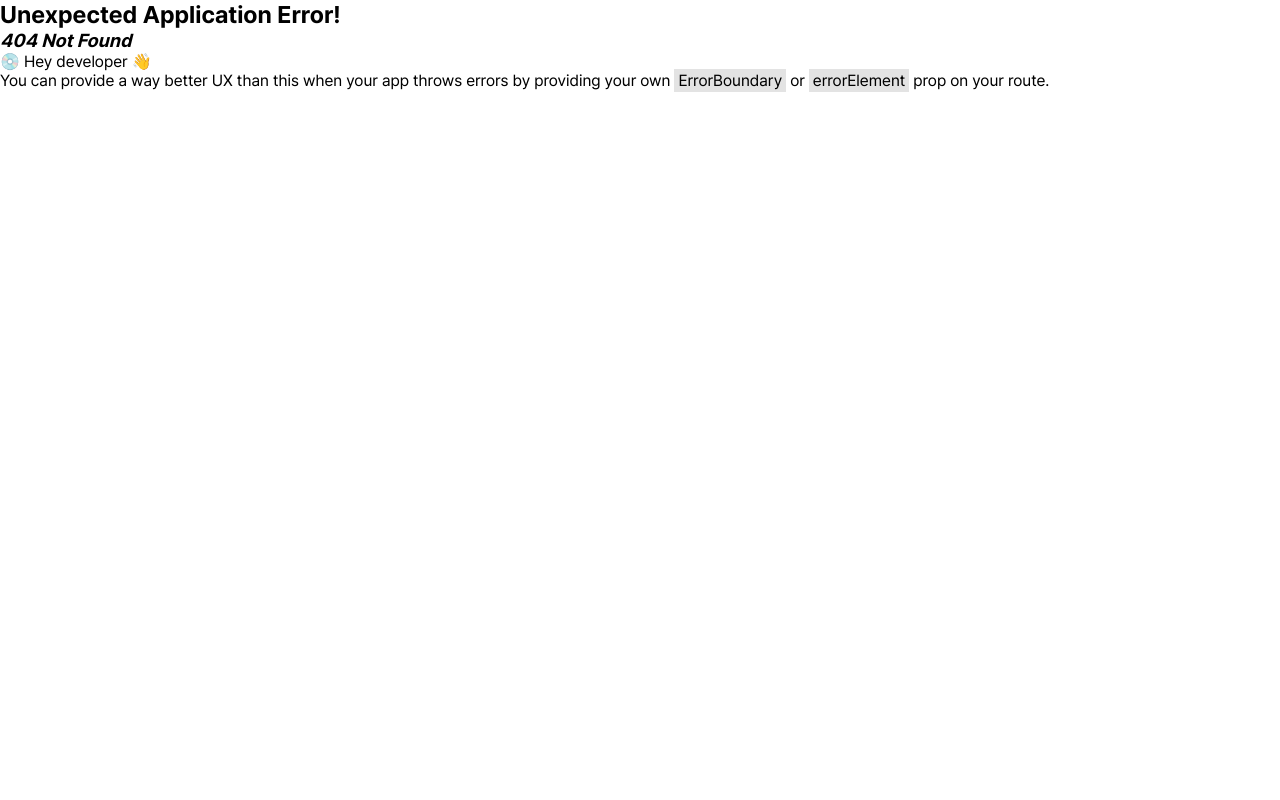
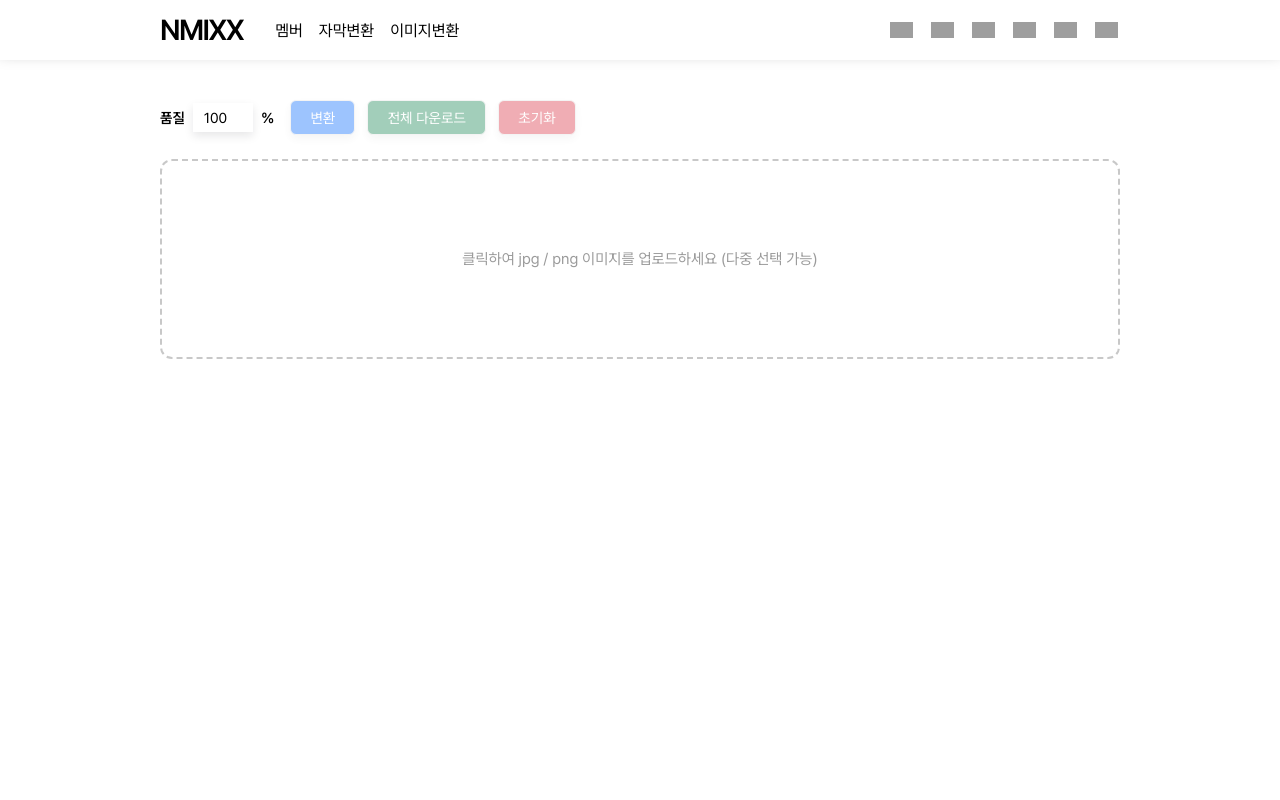
Before and after one commit to Leewonno/lyrics, a React (Vite) app: page /image-convert in a window 1280 px wide. Before the commit this address had no page. Shown: the top 800 px of the page. Built offline with nearby package versions, Linux system fonts and the light colour scheme; grey boxes are pictures that could not be loaded.

Commit message:
[FEAT] 이미지 변환 페이지 추가

```diff
--- a/package.json
+++ b/package.json
@@ -10,6 +10,7 @@
     "preview": "vite preview"
   },
   "dependencies": {
+    "@jsquash/webp": "^1.5.0",
     "@reduxjs/toolkit": "^2.2.7",
     "firebase": "^10.13.0",
     "motion": "^12.23.25",
@@ -31,6 +32,8 @@
     "@types/react-dom": "^18.3.0",
     "@vitejs/plugin-react-swc": "^3.5.0",
     "typescript": "^5.2.2",
-    "vite": "^5.3.4"
+    "vite": "^5.3.4",
+    "vite-plugin-top-level-await": "^1.6.0",
+    "vite-plugin-wasm": "^3.5.0"
   }
 }
--- a/src/Router.tsx
+++ b/src/Router.tsx
@@ -2,6 +2,7 @@
 import { createBrowserRouter } from "react-router-dom";
 import App from "./App";
 import Album from "./album/Album";
+import { ImageConvert } from "./imageconvert/ImageConvert";
 import { Main } from "./main/Main";
 import { Member } from "./member/Member";
 import { Translate } from "./translate/Translate";
@@ -27,6 +28,10 @@ const router = createBrowserRouter([
 				path: "/album",
 				element: <Album />,
 			},
+			{
+				path: "/image-convert",
+				element: <ImageConvert />,
+			},
 		],
 	},
 ]);
--- a/src/common/components/header/HeaderLeft.tsx
+++ b/src/common/components/header/HeaderLeft.tsx
@@ -67,6 +67,9 @@ export function HeaderLeft() {
 				<Menu href="/translate" title="translate">
 					자막변환
 				</Menu>
+				<Menu href="/image-convert" title="image-convert">
+					이미지변환
+				</Menu>
 			</MenuContainer>
 		</Component>
 	);
--- a/src/common/components/header/HeaderRight.tsx
+++ b/src/common/components/header/HeaderRight.tsx
@@ -165,6 +165,9 @@ export function HeaderRight() {
 						<Menu href="/translate" title="translate">
 							자막변환
 						</Menu>
+						<Menu href="/image-convert" title="image-convert">
+							이미지변환
+						</Menu>
 						<MobileLinkBox>
 							<Link
 								href="https://www.youtube.com/@NMIXXOfficial"
--- /dev/null
+++ b/src/imageconvert/ImageConvert.tsx
@@ -0,0 +1,5 @@
+import { ImageConvertBox } from "./components/ImageConvertBox";
+
+export function ImageConvert() {
+  return <ImageConvertBox />;
+}
--- /dev/null
+++ b/src/imageconvert/components/ImageConvertBox.tsx
@@ -0,0 +1,17 @@
+import styled from "styled-components";
+import { ImageConvertWidget } from "./ImageConvertWidget";
+
+const Section = styled.section`
+  width: 100%;
+  min-height: 100vh;
+  display: flex;
+  justify-content: center;
+`;
+
+export function ImageConvertBox() {
+	return (
+		<Section>
+			<ImageConvertWidget />
+		</Section>
+	);
+}
--- /dev/null
+++ b/src/imageconvert/components/ImageConvertWidget.tsx
@@ -0,0 +1,349 @@
+import encodeWebp, { init as initWebpEncoder } from "@jsquash/webp/encode";
+import webpEncWasmUrl from "@jsquash/webp/codec/enc/webp_enc.wasm?url";
+import { useRef, useState } from "react";
+import { useDispatch } from "react-redux";
+import styled from "styled-components";
+import { media } from "../../lib/media";
+import { setMessage, visible } from "../../redux/features/toast/toast";
+
+const Widget = styled.div`
+  width: 960px;
+  margin-top: 100px;
+  display: flex;
+  flex-direction: column;
+  gap: 1.5rem;
+
+  ${media.phone`
+    width: 100%;
+    margin: 100px 5% 0;
+  `}
+`;
+
+const SettingBox = styled.div`
+  display: flex;
+  align-items: center;
+  gap: 1rem;
+  flex-wrap: wrap;
+`;
+
+const Label = styled.label`
+  display: inline-flex;
+  align-items: center;
+  gap: 0.5rem;
+  font-size: 0.9rem;
+  font-weight: 600;
+  white-space: nowrap;
+`;
+
+const QualityInput = styled.input`
+  width: 60px;
+  padding: 0.4rem 0.5rem;
+  border: none;
+  box-shadow: rgba(17, 17, 26, 0.1) 0px 4px 10px;
+  font-size: 0.9rem;
+  text-align: center;
+
+  &:focus {
+    outline: 2px solid #c8c8fa;
+  }
+`;
+
+const UploadArea = styled.label`
+  width: 100%;
+  min-height: 200px;
+  display: flex;
+  flex-direction: column;
+  justify-content: center;
+  align-items: center;
+  gap: 0.5rem;
+  border: 2px dashed #c8c8c8;
+  border-radius: 12px;
+  cursor: pointer;
+  color: #9b9b9b;
+  font-size: 0.95rem;
+  transition: border-color 0.2s;
+
+  &:hover {
+    border-color: #9b9bfa;
+  }
+`;
+
+const HiddenInput = styled.input`
+  display: none;
+`;
+
+const PreviewGrid = styled.div`
+  display: grid;
+  grid-template-columns: 1fr 1fr;
+  gap: 1rem;
+
+  ${media.phone`
+    grid-template-columns: 1fr;
+  `}
+`;
+
+const PreviewCard = styled.div`
+  display: flex;
+  flex-direction: column;
+  gap: 0.5rem;
+`;
+
+const PreviewTitle = styled.div`
+  font-size: 0.85rem;
+  font-weight: 600;
+  color: #626262;
+`;
+
+const PreviewImage = styled.img`
+  width: 100%;
+  border-radius: 8px;
+  box-shadow: rgba(17, 17, 26, 0.1) 0px 4px 10px;
+  object-fit: contain;
+  max-height: 300px;
+`;
+
+const InfoText = styled.div`
+  font-size: 0.8rem;
+  color: #9b9b9b;
+`;
+
+const ButtonBox = styled.div`
+  display: flex;
+  gap: 0.75rem;
+
+  button {
+    height: 35px;
+    padding: 0 1.2rem;
+    border: 1px solid #e5e5e5;
+    border-radius: 6px;
+    color: #fff;
+    font-size: 0.9rem;
+    cursor: pointer;
+    box-shadow: rgba(17, 17, 26, 0.1) 0px 4px 10px;
+
+    &:focus {
+      outline: 2px solid #c8c8fa;
+    }
+
+    &:disabled {
+      opacity: 0.4;
+      cursor: not-allowed;
+    }
+  }
+`;
+
+type FileItem = {
+	original: File;
+	originalUrl: string;
+	webpUrl: string | null;
+	webpBlob: Blob | null;
+	originalSize: number;
+	webpSize: number | null;
+};
+
+const formatSize = (bytes: number) => {
+	if (bytes < 1024) return `${bytes} B`;
+	if (bytes < 1024 * 1024) return `${(bytes / 1024).toFixed(1)} KB`;
+	return `${(bytes / (1024 * 1024)).toFixed(2)} MB`;
+};
+
+let encoderInitialized = false;
+
+const ensureEncoder = async () => {
+	if (encoderInitialized) return;
+	const module = await WebAssembly.compileStreaming(fetch(webpEncWasmUrl));
+	await initWebpEncoder(module);
+	encoderInitialized = true;
+};
+
+const convertToWebp = async (
+	file: File,
+	quality: number,
+): Promise<{ url: string; blob: Blob }> => {
+	await ensureEncoder();
+	const bitmap = await createImageBitmap(file);
+	const canvas = document.createElement("canvas");
+	canvas.width = bitmap.width;
+	canvas.height = bitmap.height;
+	const ctx = canvas.getContext("2d");
+	if (!ctx) throw new Error("Canvas context 생성 실패");
+	ctx.drawImage(bitmap, 0, 0);
+	const imageData = ctx.getImageData(0, 0, bitmap.width, bitmap.height);
+
+	const arrayBuffer = await encodeWebp(imageData, { quality });
+	const blob = new Blob([arrayBuffer], { type: "image/webp" });
+	return { url: URL.createObjectURL(blob), blob };
+};
+
+export function ImageConvertWidget() {
+	const [items, setItems] = useState<FileItem[]>([]);
+	const [quality, setQuality] = useState<number>(100);
+	const [converting, setConverting] = useState<boolean>(false);
+	const inputRef = useRef<HTMLInputElement>(null);
+	const dispatch = useDispatch();
+
+	const toastCall = (msg: string) => {
+		dispatch(setMessage(msg));
+		dispatch(visible());
+	};
+
+	const handleFiles = (files: FileList | null) => {
+		if (!files) return;
+		const accepted = Array.from(files).filter((f) =>
+			["image/jpeg", "image/png"].includes(f.type),
+		);
+		if (accepted.length === 0) {
+			alert("jpg 또는 png 파일만 업로드 가능합니다.");
+			return;
+		}
+		const newItems: FileItem[] = accepted.map((file) => ({
+			original: file,
+			originalUrl: URL.createObjectURL(file),
+			webpUrl: null,
+			webpBlob: null,
+			originalSize: file.size,
+			webpSize: null,
+		}));
+		setItems((prev) => [...prev, ...newItems]);
+	};
+
+	const handleConvert = async () => {
+		setConverting(true);
+		try {
+			const updated = await Promise.all(
+				items.map(async (item) => {
+					if (item.webpUrl) return item;
+					const { url, blob } = await convertToWebp(item.original, quality);
+					return { ...item, webpUrl: url, webpBlob: blob, webpSize: blob.size };
+				}),
+			);
+			setItems(updated);
+			toastCall("변환 성공");
+		} catch (error) {
+			console.log(error);
+			alert("변환 중 오류가 발생했습니다.");
+		} finally {
+			setConverting(false);
+		}
+	};
+
+	const handleDownload = (item: FileItem) => {
+		if (!item.webpUrl) return;
+		const link = document.createElement("a");
+		link.href = item.webpUrl;
+		link.download = item.original.name.replace(/\.(jpe?g|png)$/i, ".webp");
+		link.click();
+		link.remove();
+	};
+
+	const handleDownloadAll = () => {
+		for (const item of items) {
+			if (item.webpUrl) handleDownload(item);
+		}
+		toastCall("다운로드 성공");
+	};
+
+	const handleReset = () => {
+		for (const item of items) {
+			URL.revokeObjectURL(item.originalUrl);
+			if (item.webpUrl) URL.revokeObjectURL(item.webpUrl);
+		}
+		setItems([]);
+		if (inputRef.current) inputRef.current.value = "";
+		toastCall("초기화 성공");
+	};
+
+	const allConverted = items.length > 0 && items.every((i) => i.webpUrl);
+
+	return (
+		<Widget>
+			<SettingBox>
+				<Label>
+					품질
+					<QualityInput
+						type="number"
+						min={1}
+						max={100}
+						value={quality}
+						onChange={(e) => setQuality(Number(e.target.value))}
+					/>
+					%
+				</Label>
+				<ButtonBox>
+					<button
+						type="button"
+						style={{ backgroundColor: "#0d6efd" }}
+						onClick={handleConvert}
+						disabled={items.length === 0 || converting}
+					>
+						{converting ? "변환 중..." : "변환"}
+					</button>
+					<button
+						type="button"
+						style={{ backgroundColor: "#198754" }}
+						onClick={handleDownloadAll}
+						disabled={!allConverted}
+					>
+						전체 다운로드
+					</button>
+					<button
+						type="button"
+						style={{ backgroundColor: "#dc3545" }}
+						onClick={handleReset}
+						disabled={items.length === 0}
+					>
+						초기화
+					</button>
+				</ButtonBox>
+			</SettingBox>
+
+			<UploadArea>
+				<HiddenInput
+					ref={inputRef}
+					type="file"
+					accept="image/jpeg,image/png"
+					multiple
+					onChange={(e) => handleFiles(e.target.files)}
+				/>
+				클릭하여 jpg / png 이미지를 업로드하세요 (다중 선택 가능)
+			</UploadArea>
+
+			{items.map((item) => (
+				<PreviewGrid key={item.originalUrl}>
+					<PreviewCard>
+						<PreviewTitle>원본 ({item.original.name})</PreviewTitle>
+						<PreviewImage src={item.originalUrl} alt="original" />
+						<InfoText>크기: {formatSize(item.originalSize)}</InfoText>
+					</PreviewCard>
+					<PreviewCard>
+						<PreviewTitle>변환 결과 (.webp)</PreviewTitle>
+						{item.webpUrl ? (
+							<>
+								<PreviewImage src={item.webpUrl} alt="webp" />
+								<InfoText>
+									크기: {item.webpSize ? formatSize(item.webpSize) : "-"}
+									{item.webpSize
+										? ` (${Math.abs(Math.round((1 - item.webpSize / item.originalSize) * 100))}% ${Math.round((1 - item.webpSize / item.originalSize) * 100) < 0 ? "증가" : "감소"})`
+										: ""}
+								</InfoText>
+								<ButtonBox>
+									<button
+										type="button"
+										style={{ backgroundColor: "#198754" }}
+										onClick={() => handleDownload(item)}
+									>
+										다운로드
+									</button>
+								</ButtonBox>
+							</>
+						) : (
+							<InfoText style={{ marginTop: "1rem" }}>
+								변환 버튼을 눌러주세요
+							</InfoText>
+						)}
+					</PreviewCard>
+				</PreviewGrid>
+			))}
+		</Widget>
+	);
+}
--- a/vite.config.ts
+++ b/vite.config.ts
@@ -1,7 +1,9 @@
+import react from '@vitejs/plugin-react-swc'
 import { defineConfig } from 'vite'
-import react from '@vitejs/plugin-react-swc'
+import topLevelAwait from 'vite-plugin-top-level-await'
+import wasm from 'vite-plugin-wasm'
 
 // https://vitejs.dev/config/
 export default defineConfig({
-  plugins: [react()],
+  plugins: [react(), wasm(), topLevelAwait()],
 })
```
Also changed, not shown: 1 other file (tests, documents, lock files or other folders).
